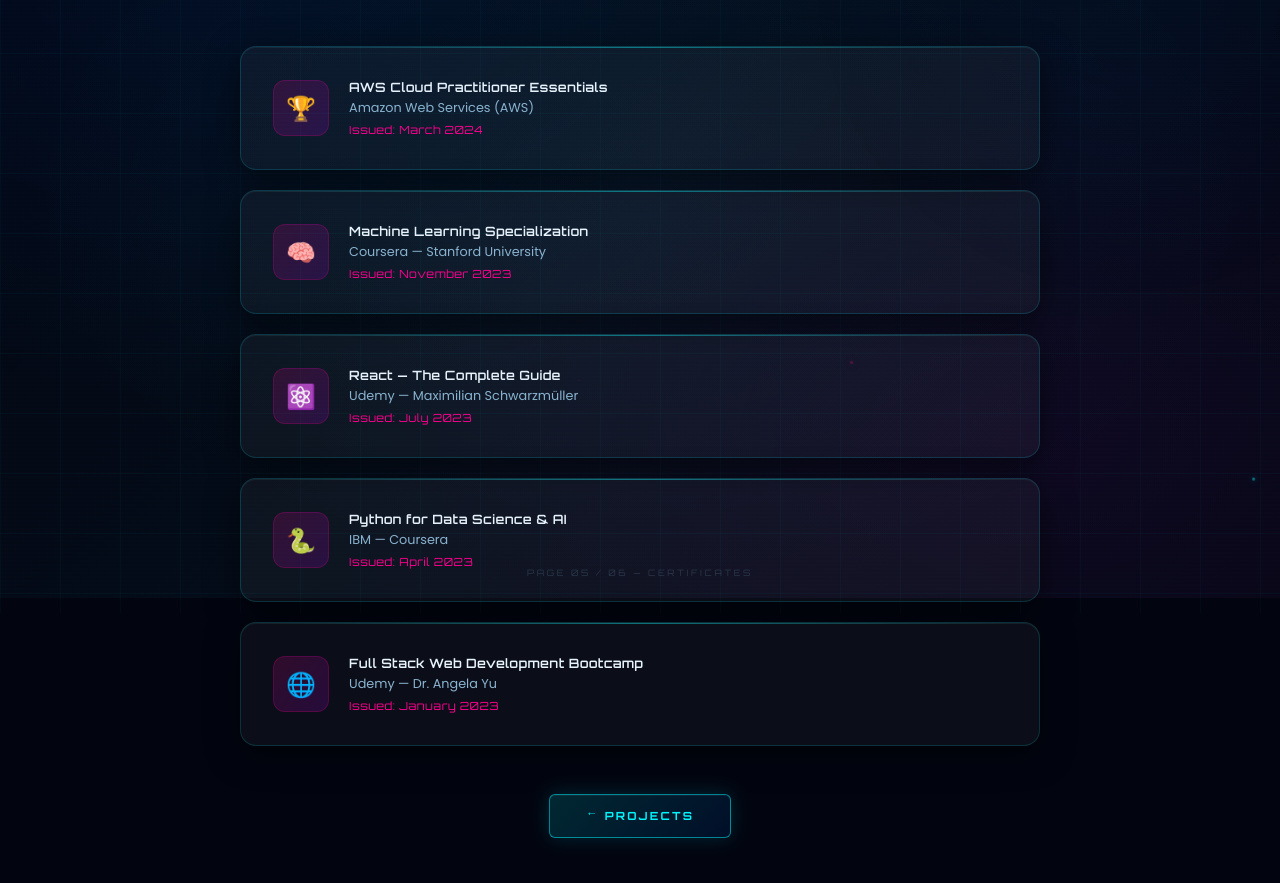
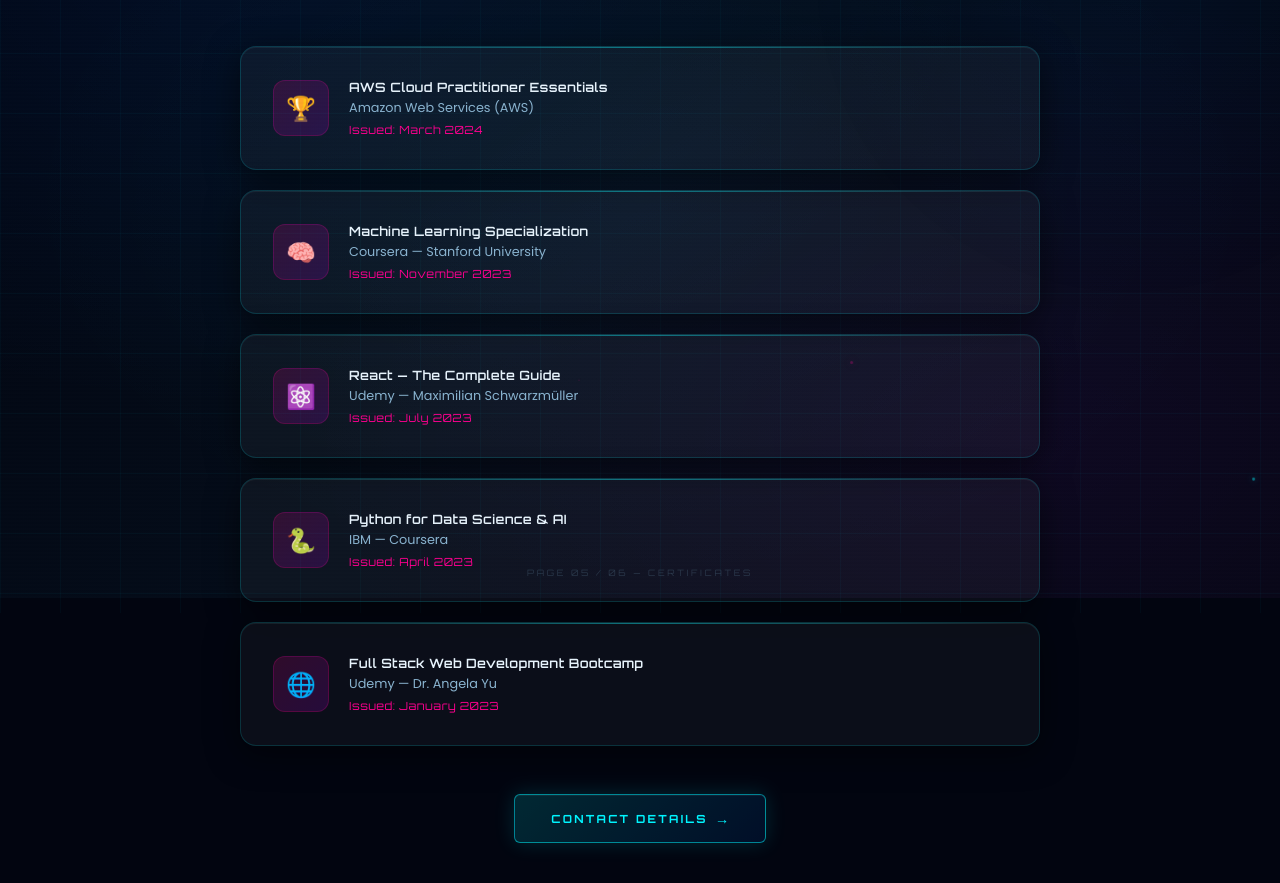
Before and after one commit to ramana-anumala/portfolio-website, a plain HTML site: page certificates.html in a window 1280 px wide. Shown: the part 202-1085 px from the top of the page. Drawn offline with Linux system fonts and the light colour scheme.

Commit message:
Update certificates.html

```diff
--- a/certificates.html
+++ b/certificates.html
@@ -133,10 +133,10 @@
 
     <!-- Navigation button back to Projects -->
     <div class="btn-group">
-      <!-- Button back to Projects page -->
-      <a href="projects.html" class="btn btn-primary">
-        <span style="transform: rotate(180deg); display: inline-block;">→</span>
-        Projects
+       <!-- Button to Contact page -->
+      <a href="contact.html" class="btn btn-primary">
+        Contact Details
+        <span class="btn-arrow">→</span>
       </a>
     </div>
 
```
